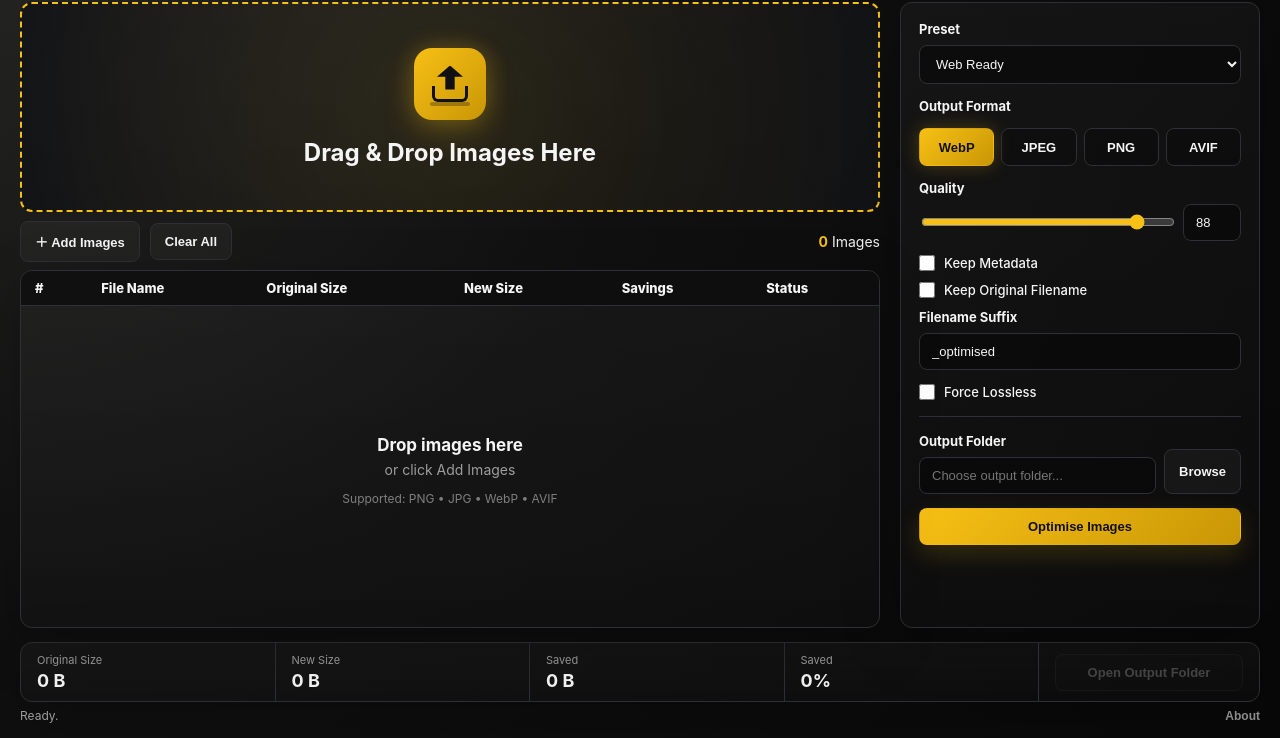
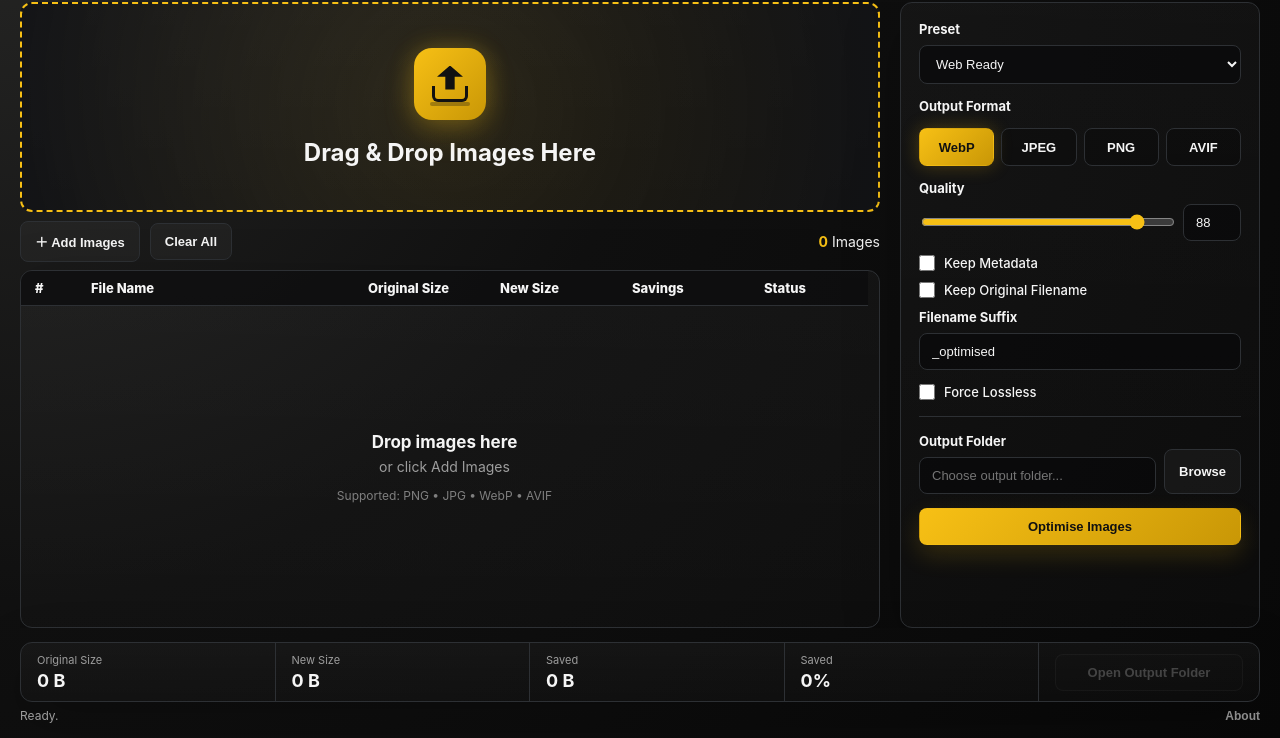
Before and after one commit to SRadcliffe/imageforge-optimiser, an Electron app: page src/index.html in a window 1280 px wide. Shown: the part 62-800 px from the top of the page. Drawn offline with Linux system fonts and the light colour scheme.

Commit message:
Fix file list scrolling layout

```diff
--- a/src/index.html
+++ b/src/index.html
@@ -31,7 +31,15 @@
         </div>
 
         <section class="table-wrap">
-          <table>
+          <table class="file-table file-table-head">
+            <colgroup>
+              <col class="col-index" />
+              <col class="col-name" />
+              <col class="col-original" />
+              <col class="col-new" />
+              <col class="col-savings" />
+              <col class="col-status" />
+            </colgroup>
             <thead>
               <tr>
                 <th>#</th>
@@ -42,8 +50,20 @@
                 <th>Status</th>
               </tr>
             </thead>
-            <tbody id="fileTable"></tbody>
           </table>
+          <div class="table-body-scroll">
+            <table class="file-table file-table-body" aria-label="Image files">
+              <colgroup>
+                <col class="col-index" />
+                <col class="col-name" />
+                <col class="col-original" />
+                <col class="col-new" />
+                <col class="col-savings" />
+                <col class="col-status" />
+              </colgroup>
+              <tbody id="fileTable"></tbody>
+            </table>
+          </div>
           <div id="emptyState" class="empty-state">
             <strong>Drop images here</strong>
             <span>or click Add Images</span>
--- a/src/styles.css
+++ b/src/styles.css
@@ -27,10 +27,14 @@ body {
 
 .app {
   height: 100vh;
+  display: flex;
+  flex-direction: column;
   padding: 0 20px 14px;
+  overflow: hidden;
 }
 
 .topbar {
+  flex: 0 0 64px;
   height: 64px;
   display: flex;
   align-items: center;
@@ -56,8 +60,10 @@ body {
   display: grid;
   grid-template-columns: minmax(0, 1fr) 360px;
   gap: 20px;
-  height: calc(100vh - 174px);
+  flex: 1 1 auto;
+  min-height: 0;
   align-items: stretch;
+  overflow: hidden;
 }
 
 .left-panel,
@@ -73,9 +79,15 @@ body {
   background: transparent;
   border: 0;
   box-shadow: none;
+  display: flex;
+  flex-direction: column;
+  min-width: 0;
+  min-height: 0;
+  overflow: hidden;
 }
 
 .drop-zone {
+  flex: 0 0 210px;
   height: 210px;
   border: 2px dashed var(--accent);
   border-radius: var(--radius);
@@ -153,6 +165,7 @@ body {
 }
 
 .action-row {
+  flex: 0 0 58px;
   height: 58px;
   display: flex;
   align-items: center;
@@ -173,6 +186,7 @@ body {
   border-radius: var(--radius);
   padding: 18px;
   overflow: auto;
+  min-height: 0;
 }
 
 label,
@@ -316,15 +330,70 @@ button:disabled {
 }
 
 .table-wrap {
-  height: calc(100% - 268px);
+  flex: 1 1 auto;
+  min-height: 0;
   border-radius: var(--radius);
-  overflow: auto;
+  overflow: hidden;
   position: relative;
+  display: flex;
+  flex-direction: column;
 }
 
-table {
+.file-table {
   width: 100%;
+  table-layout: fixed;
   border-collapse: collapse;
+}
+
+.file-table-head {
+  flex: 0 0 auto;
+  width: calc(100% - 11px);
+}
+
+.table-body-scroll {
+  flex: 1 1 auto;
+  min-height: 0;
+  overflow-y: scroll;
+  overflow-x: hidden;
+  scrollbar-width: thin;
+  scrollbar-color: var(--accent) rgba(255,255,255,0.055);
+}
+
+.table-body-scroll::-webkit-scrollbar {
+  width: 11px;
+}
+
+.table-body-scroll::-webkit-scrollbar-track {
+  background: rgba(255,255,255,0.055);
+  border-left: 1px solid rgba(247,192,21,0.08);
+}
+
+.table-body-scroll::-webkit-scrollbar-thumb {
+  background: linear-gradient(180deg, var(--accent), var(--accent-dark));
+  border: 2px solid #151617;
+  border-radius: 999px;
+}
+
+.table-body-scroll::-webkit-scrollbar-thumb:hover {
+  background: linear-gradient(180deg, #ffd95a, var(--accent-dark));
+}
+
+.col-index {
+  width: 56px;
+}
+
+.col-name {
+  width: auto;
+}
+
+.col-original,
+.col-new,
+.col-savings {
+  width: 132px;
+}
+
+.col-status {
+  width: 118px;
 }
 
 th,
@@ -333,6 +402,9 @@ td {
   padding: 11px 14px;
   border-bottom: 1px solid var(--line);
   font-size: 13px;
+  overflow: hidden;
+  text-overflow: ellipsis;
+  white-space: nowrap;
 }
 
 th {
@@ -341,6 +413,7 @@ th {
   font-weight: 800;
   position: sticky;
   top: 0;
+  z-index: 2;
   padding-top: 9px;
   padding-bottom: 9px;
 }
@@ -359,7 +432,7 @@ tbody tr:hover {
 
 .empty-state {
   position: absolute;
-  inset: 45px 0 0;
+  inset: 39px 11px 0 0;
   display: flex;
   flex-direction: column;
   align-items: center;
@@ -391,6 +464,7 @@ tbody tr:hover {
 }
 
 .stats {
+  flex: 0 0 60px;
   height: 60px;
   margin-top: 14px;
   display: grid;
@@ -434,6 +508,7 @@ tbody tr:hover {
 }
 
 .footer {
+  flex: 0 0 17px;
   margin-top: 5px;
   height: 17px;
   color: var(--muted);
```
